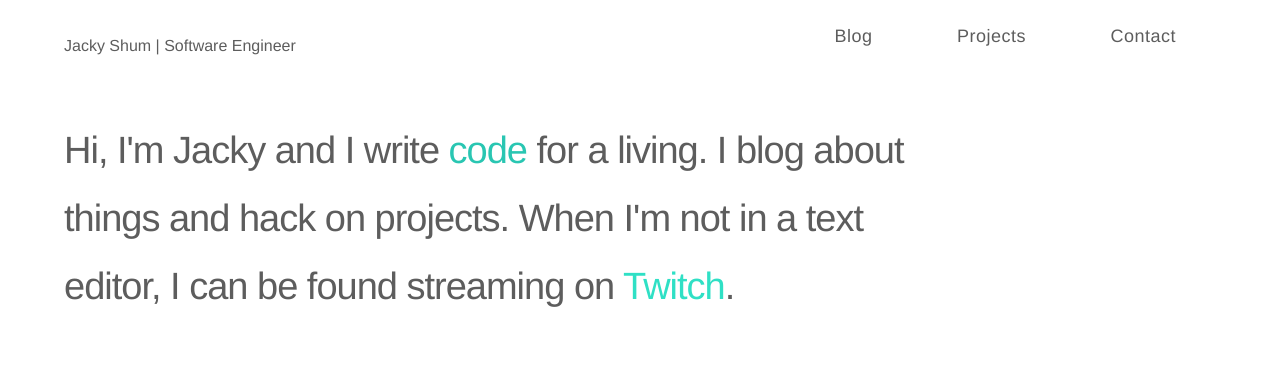
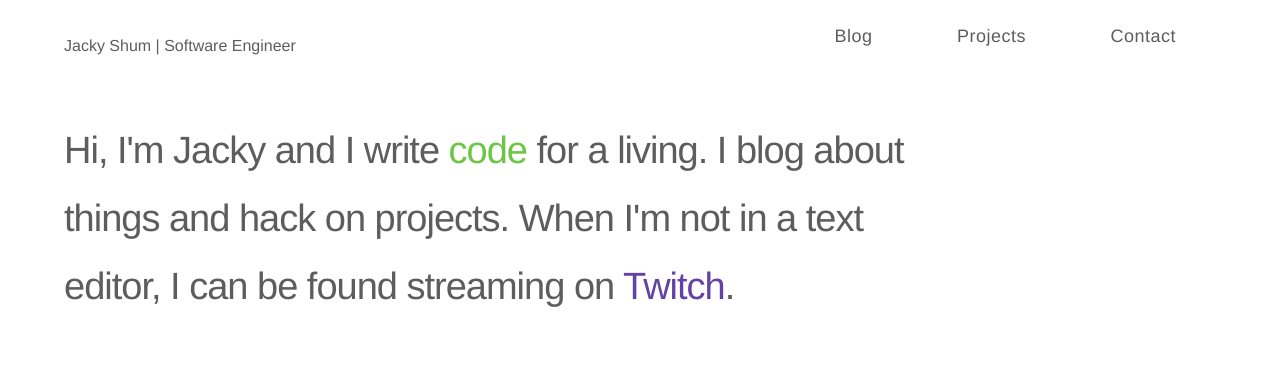
Before and after one commit to jackys-95/personal-site, a Jekyll site: the page built from index.md, in a window 1280 px wide. Shown: the top 389 px of the page. Built offline with Jekyll 4.4.1, drawn with Linux system fonts in a browser that asks for light colours.

Commit message:
Changed Twitch and GitHub link colours to reflect respective branding.

```diff
--- a/_sass/_vars.scss
+++ b/_sass/_vars.scss
@@ -33,3 +33,6 @@ $white: #fff;
 $grey: #fbfbfb;
 $dark-grey: #666;
 $grey-border: #dadada;
+
+$github-green: #6cc644;
+$twitch-purple: #6441A4;
--- a/_sass/components/_hero.scss
+++ b/_sass/components/_hero.scss
@@ -28,7 +28,7 @@
 }
 
 .hero__link {
-  color: $primary-light;
+  color: $twitch-purple;
   transition: color 250ms ease;
 
   &:hover,
@@ -39,7 +39,7 @@
 }
 
 .hero__link--second {
-  color: $primary-dark;
+  color: $github-green;
   transition: color 250ms ease;
 
   &:hover,
```
